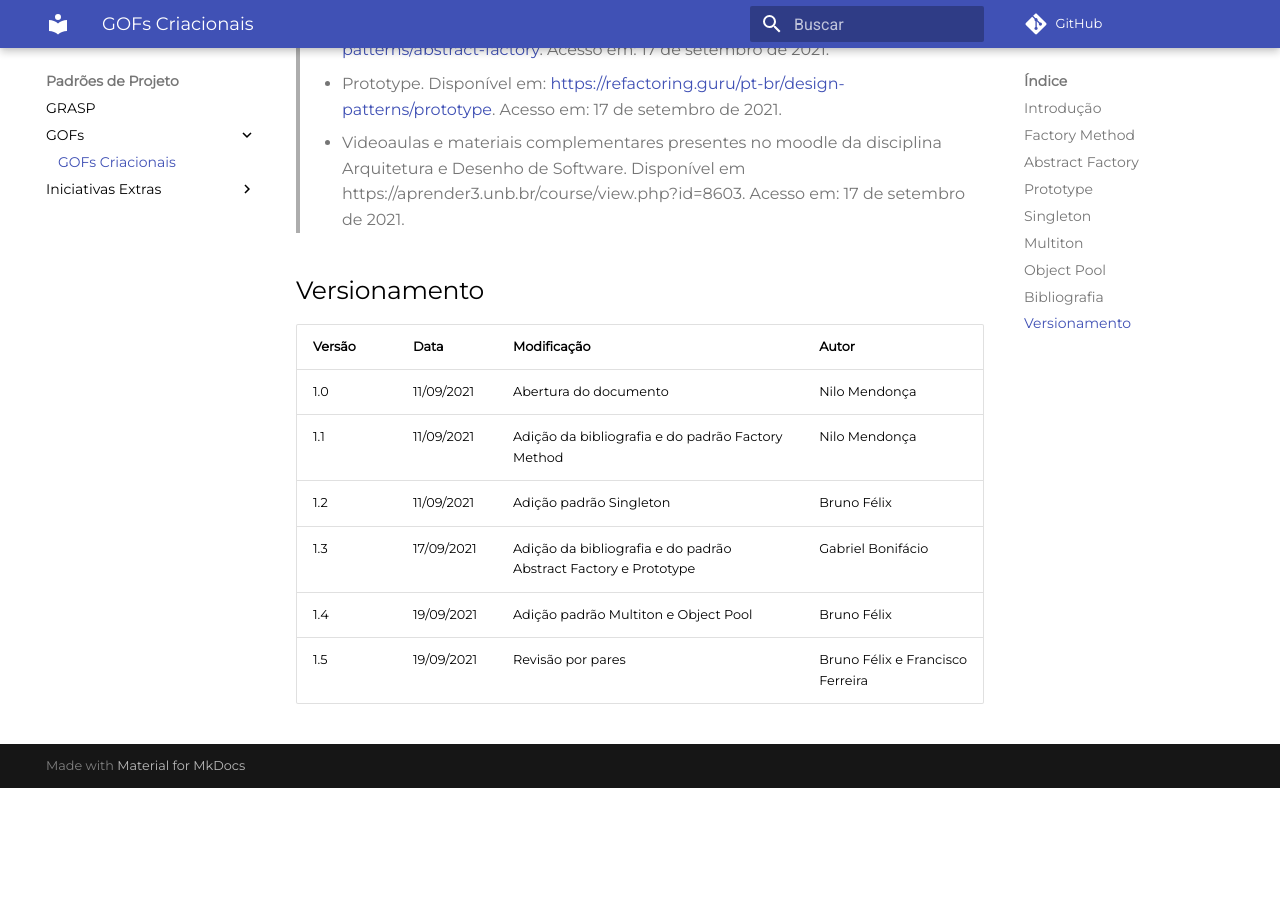
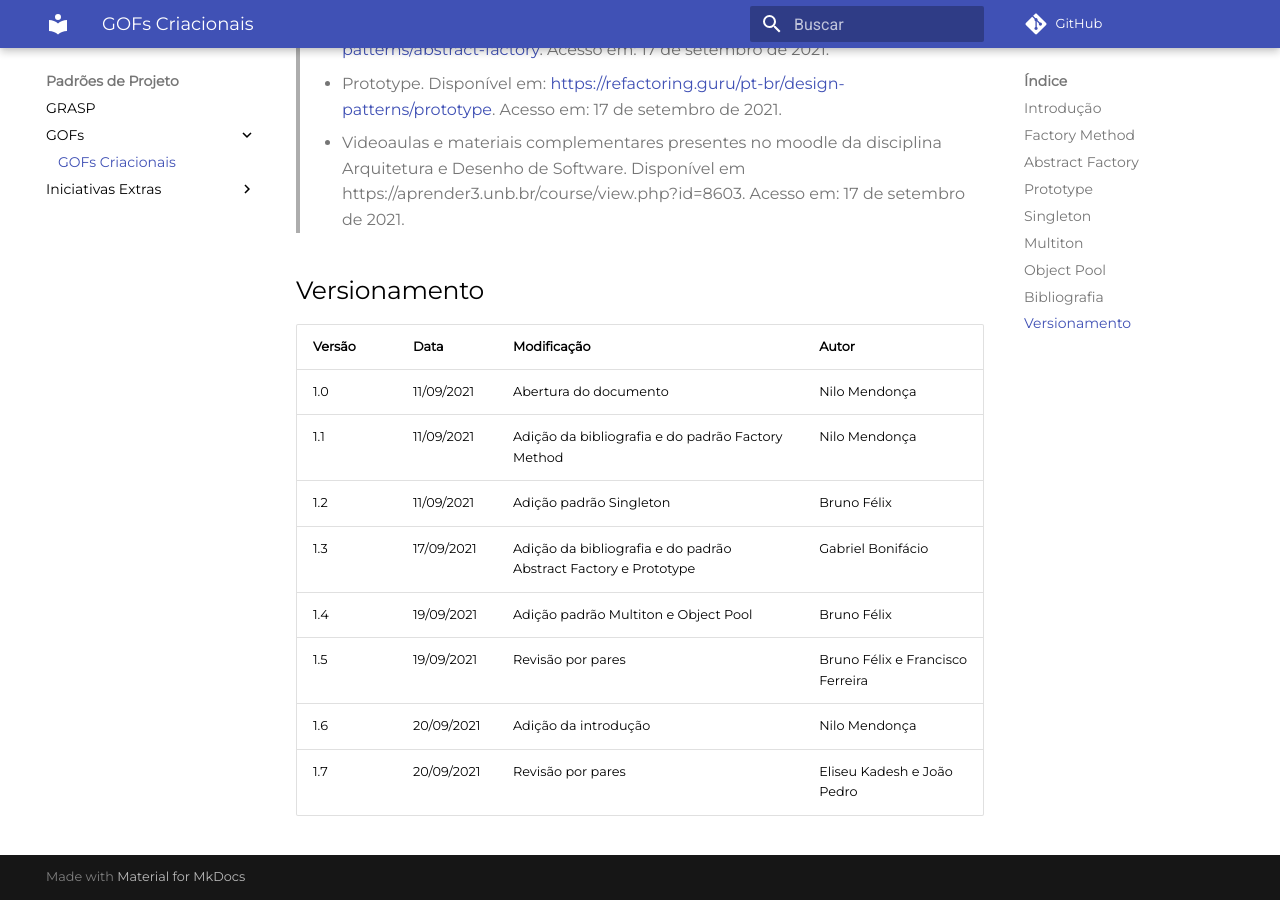
Before and after one commit to UnBArqDsw2021-1/2021.1_G6_Curumim, an MkDocs documentation site: the page built from docs/padroes-de-projeto/gofs-criacionais.md, in a window 1280 px wide and 900 px high, scrolled down 4438 px. Built offline with MkDocs 1.6.1 and Material for MkDocs 9.7.7, drawn with Linux system fonts in a browser that asks for light colours; comment, search, counter and statistics services are not loaded; before the commit the page ends 5226 px from its top, so only the background shows below that.

Commit message:
doc(#150) Atualização do versionamento

```diff
--- a/docs/padroes-de-projeto/gofs-criacionais.md
+++ b/docs/padroes-de-projeto/gofs-criacionais.md
@@ -123,3 +123,5 @@ class AdmController{
 |1.3|17/09/2021| Adição da bibliografia e do padrão Abstract Factory e Prototype | Gabriel Bonifácio |
 |1.4|19/09/2021| Adição padrão Multiton e Object Pool | Bruno Félix |
 |1.5|19/09/2021| Revisão por pares | Bruno Félix e Francisco Ferreira |
+|1.6|20/09/2021| Adição da introdução | Nilo Mendonça |
+|1.7|20/09/2021| Revisão por pares | Eliseu Kadesh e João Pedro |
```
